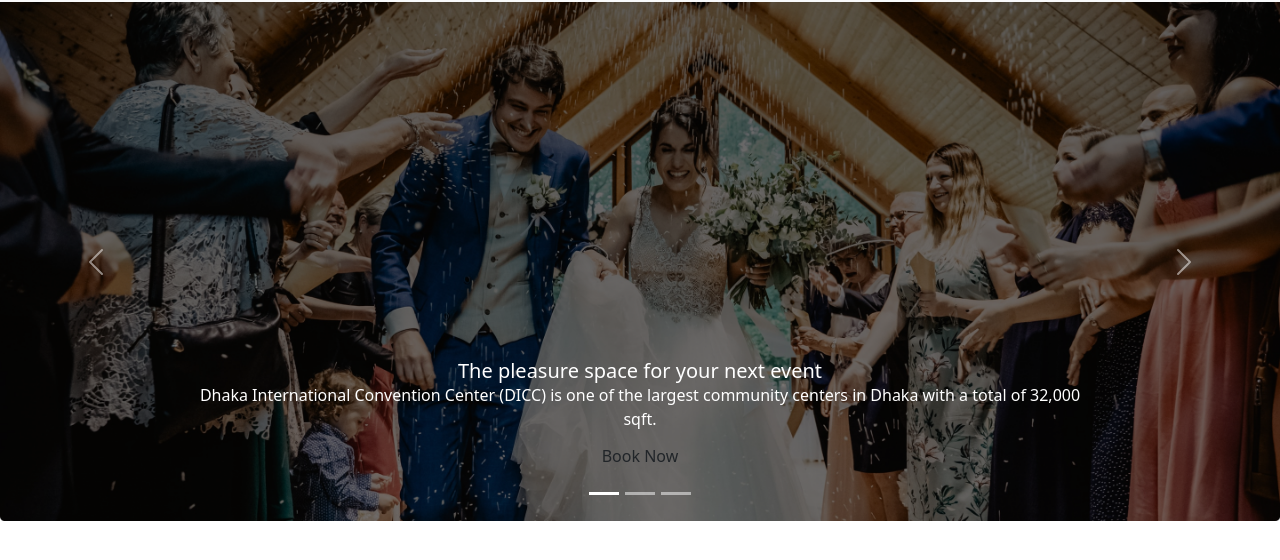
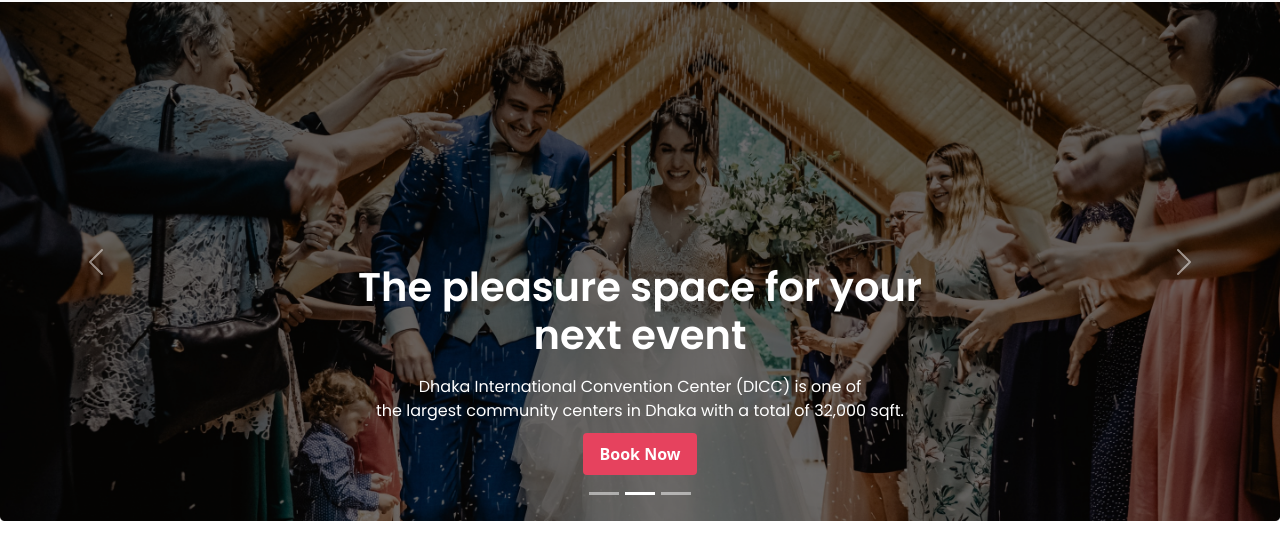
Before and after one commit to SHAFAYET-HOWLADER/convention_center, a plain HTML site: page index.html in a window 1280 px wide. Both pictures are taken after a click on the link "Home". Shown: the part 54-614 px from the top of the page. Drawn offline with Linux system fonts and the light colour scheme.

Commit message:
banner added

```diff
--- a/css/style.css
+++ b/css/style.css
@@ -42,5 +42,22 @@ body{
 /*---------|---navbar part css end--|-----------*/
 
 /*---------|---banner part css start--|-----------*/
-
+.banner-text h5{
+    font-family: 'Poppins', sans-serif;
+    line-height: 48px;
+    font-weight: 600;
+}
+.banner-text p{
+    font-family: 'Poppins', sans-serif;
+    line-height: 24px;
+    font-size: 16px;
+}
+.btn-color{
+    background-color: #E6425E;
+    transition: linear .4s;
+}
+.btn-color:hover{
+   background-color: #23C4ED;
+   color: #000;
+}
 /*---------|---banner part css end--|-----------*/
--- a/index.html
+++ b/index.html
@@ -57,24 +57,56 @@
                   <button type="button" data-bs-target="#carouselExampleCaptions" data-bs-slide-to="2" aria-label="Slide 3"></button>
                 </div>
                 <div class="carousel-inner">
-                   <div class="row">
-                       <div class="col-lg-12">
-                       <div class="d-flex align-items-center">
+
                         <div class="carousel-item active">
-                            <img class="img-fluid" src="images/banner.png" class="d-block w-100" alt="banner">
-                            <div class="carousel-caption d-none d-md-block">
-                              <h5>The pleasure space for your
-                                next event</h5>
-                              <p>Dhaka International Convention Center (DICC) is one of the largest community centers in Dhaka with a total of 32,000 sqft.</p>
-                              <button type="button" class="btn border-0">
-                                <a class="btn" href="https://alpha360.co/">Book Now</a>
-                              </button>
+                             <div class="row">
+                                 <div class="col-lg-12 mx-auto   d-flex  align-items-center banner-text">
+                                        <img class="img-fluid" src="images/banner.png" class="d-flex align-items-center w-100" alt="banner">
+                                        <div class="carousel-caption d-none d-md-block d-flex flex-coulmn align-items-center justify-content-center">
+                                          <h5 class="fs-1">The pleasure space for your
+                                              <br>
+                                            next event</h5>
+                                          <p class="pt-3 pb-1">Dhaka International Convention Center (DICC) is one of <br>the largest community centers in Dhaka with a total of 32,000 sqft.</p>
+                                          <button type="button" class="btn border-0">
+                                            <a class="btn text-white fw-bold px-3 py-2 btn-color" href="https://alpha360.co/">Book Now</a>
+                                          </button>
+                                    </div>
+                             </div>
                             </div>
                           </div>
-                       </div>
+                        <div class="carousel-item">
+                             <div class="row">
+                                 <div class="col-lg-12 mx-auto   d-flex  align-items-center banner-text">
+                                        <img class="img-fluid" src="images/banner.png" class="d-flex align-items-center w-100" alt="banner">
+                                        <div class="carousel-caption d-none d-md-block d-flex flex-coulmn align-items-center justify-content-center">
+                                          <h5 class="fs-1">The pleasure space for your
+                                              <br>
+                                            next event</h5>
+                                          <p class="pt-3 pb-1">Dhaka International Convention Center (DICC) is one of <br>the largest community centers in Dhaka with a total of 32,000 sqft.</p>
+                                          <button type="button" class="btn border-0">
+                                            <a class="btn text-white fw-bold px-3 py-2 btn-color" href="https://alpha360.co/">Book Now</a>
+                                          </button>
+                                    </div>
+                             </div>
+                            </div>
+                          </div>
+                        <div class="carousel-item">
+                             <div class="row">
+                                 <div class="col-lg-12 mx-auto   d-flex  align-items-center banner-text">
+                                        <img class="img-fluid" src="images/banner.png" class="d-flex align-items-center w-100" alt="banner">
+                                        <div class="carousel-caption d-none d-md-block d-flex flex-coulmn align-items-center justify-content-center">
+                                          <h5 class="fs-1">The pleasure space for your
+                                              <br>
+                                            next event</h5>
+                                          <p class="pt-3 pb-1">Dhaka International Convention Center (DICC) is one of <br>the largest community centers in Dhaka with a total of 32,000 sqft.</p>
+                                          <button type="button" class="btn border-0">
+                                            <a class="btn text-white fw-bold px-3 py-2 btn-color" href="https://alpha360.co/">Book Now</a>
+                                          </button>
+                                    </div>
+                             </div>
+                            </div>
+                          </div>
 
-                       </div>
-                   </div>
                 </div>
                 <button class="carousel-control-prev" type="button" data-bs-target="#carouselExampleCaptions" data-bs-slide="prev">
                   <span class="carousel-control-prev-icon" aria-hidden="true"></span>
```
